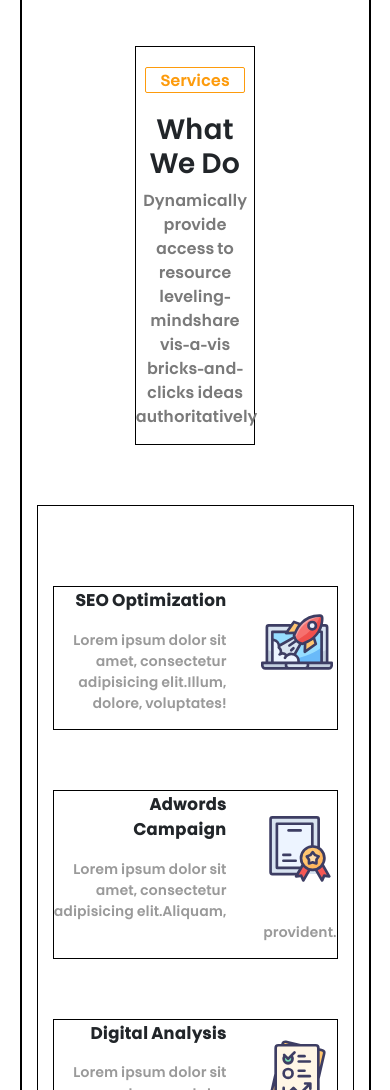
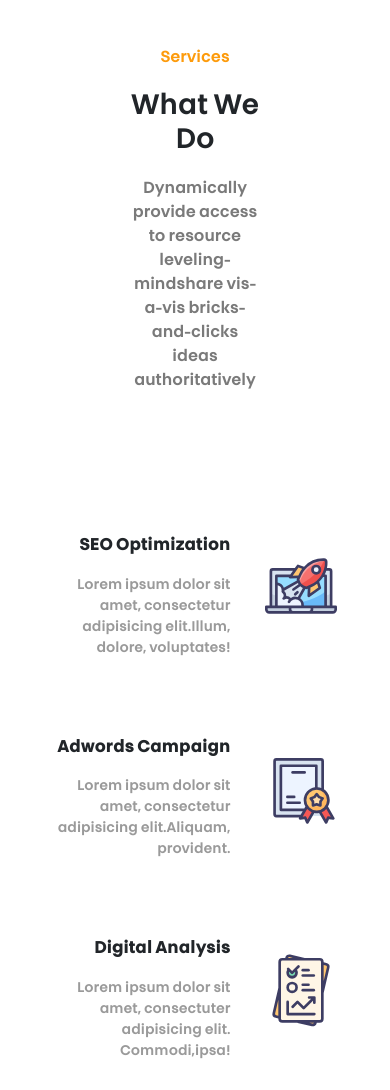
Before and after one commit to arifbaglar/teamA, a plain HTML site: page index.html in a window 390 px wide. Shown: the part 884-1974 px from the top of the page. Drawn offline with nearby package versions, Linux system fonts and the light colour scheme.

Commit message:
Responsiveness added to the page for Desktop,Tablet and Mobile devices

```diff
--- a/hakan.css
+++ b/hakan.css
@@ -24,7 +24,6 @@
 
 
 .main-div2 {
-    border: 2px black solid;
     margin:0 auto;
     width:90%;
     height:auto;
@@ -35,7 +34,7 @@
     border: 2px hidden;
     margin:0 auto;
     text-align: center;
-    width:38%;
+    width:42%;
     margin-top:60px;
     margin-bottom:60px;
     font-family: "Touche Semibold";
@@ -45,13 +44,13 @@ div.header-div .text-1 {
     color:rgb(122,122,122);
 }
 
-.what-we-do{
-    margin:20px auto;
+.what-we-do {
+    margin-bottom: 20px;
+
 }
 #p-service {
     margin:20px auto;
     color: rgb(253,155,12);
-    border: 1px solid rgb(253,155,12);
     border-radius: 2px;
     width:100px;
     font-family: "Touche Semibold";
@@ -60,15 +59,14 @@ div.header-div .text-1 {
 
 .phone-image {
 
-    border: 1px black solid;
-    margin:0 auto;
+     margin:0 auto;
 
 }
 .device{
     width:100%;
     height: auto;
 }
-.text-info{
+div.clearfix p.text-info{
     color: #9A9A9A !important;
 }
 .p-left-info {
@@ -86,7 +84,6 @@ div.header-div .text-1 {
 }
 .clearfix {
     overflow:auto;
-
 }
 .icon-1 {
     float:right;
@@ -135,7 +132,6 @@ div.header-div .text-1 {
 .clearfix{
     overflow:auto;
     width:100%;
-    border:1px black solid;
     margin-bottom:60px;
 }
 
@@ -148,21 +144,11 @@ div.header-div .text-1 {
     font-size: 14px;
 }
 
-div.header-div {
-    border:1px black solid;
+@media only screen and (max-width: 1200px) and (min-width: 575px){
+    div.phone-image.col-sm-3{
+        display:none;
+    }
+    div.row {
+        justify-content:center;
+    }
 }
-div.phone-image{
-    border:1px black solid;
-}
-div.info-left {
-    border:1px black solid;
-}
-div.info-right {
-    border:1px black solid;
-}
-div.clearfix {
-    border: 1px black solid;
-}
-div.col-sm-4 {
-    border:1px black solid;
-}
--- a/index.html
+++ b/index.html
@@ -111,7 +111,7 @@
 
       <div class="header-div">
         <p id="p-service">Services</p>
-        <h3>What We Do</h3>
+        <h3 class="what-we-do">What We Do</h3>
         <p class="text-1">Dynamically provide access to resource leveling-mindshare vis-a-vis bricks-and-clicks ideas authoritatively</p>
       </div> <!--div of the header-->
 
```
